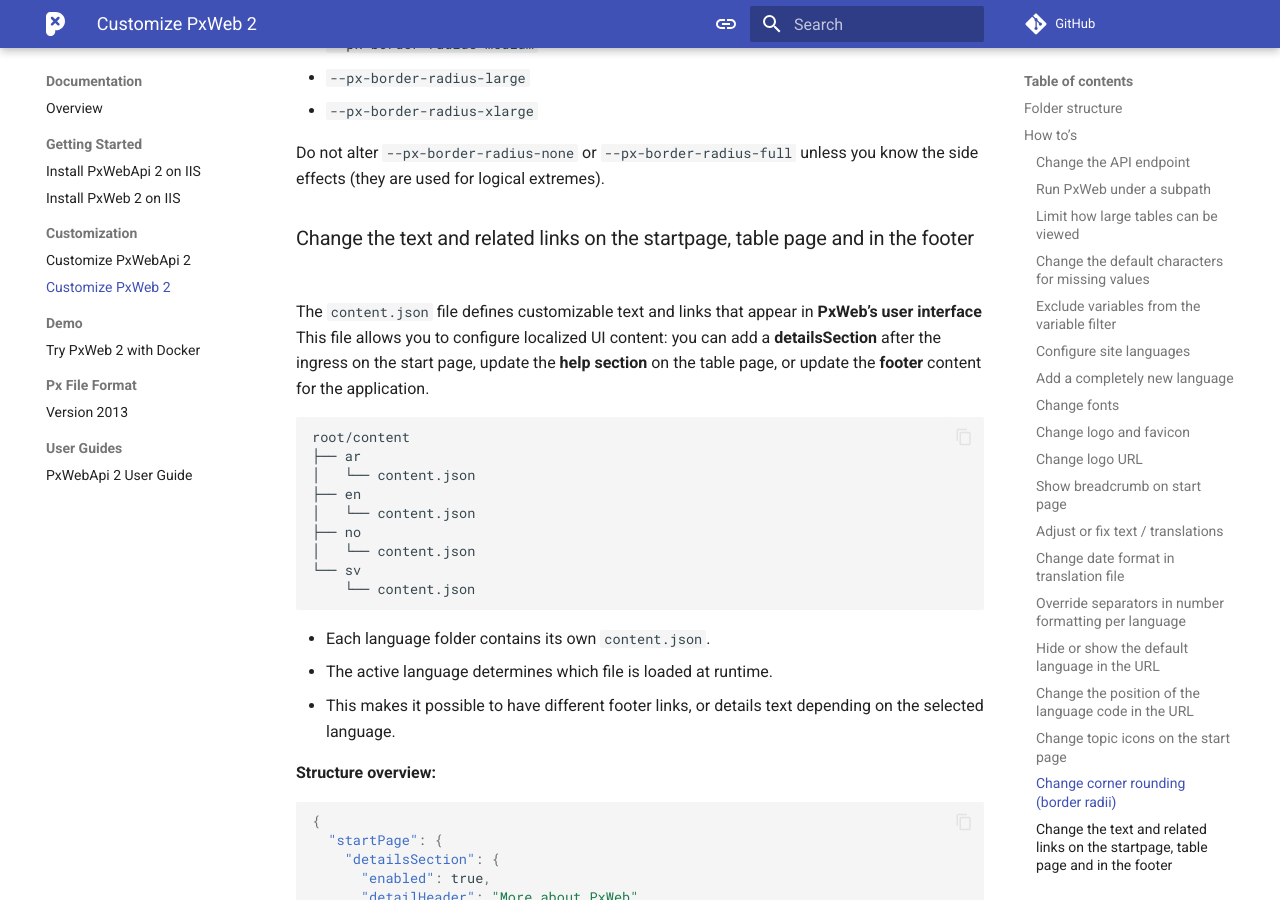
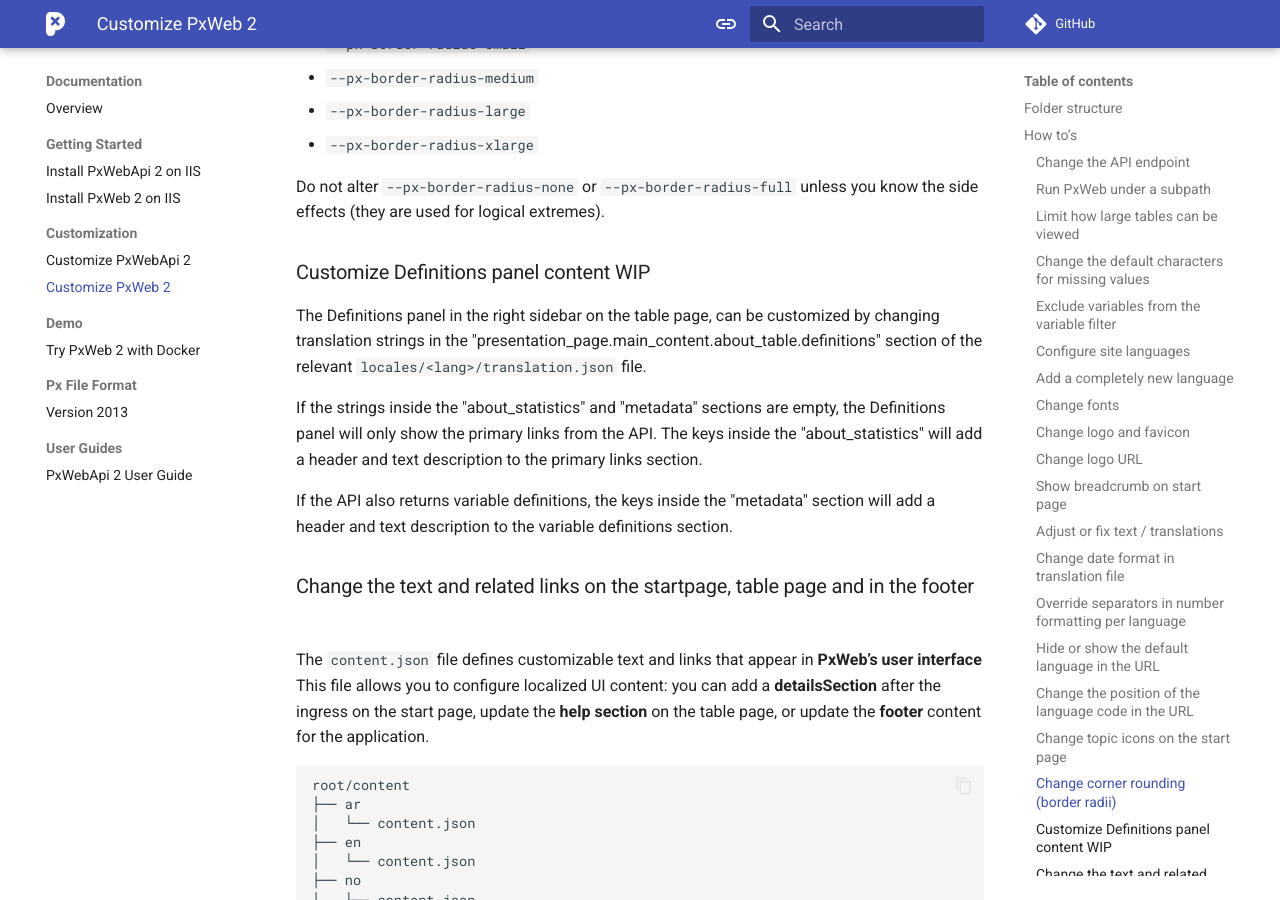
Before and after one commit to PxTools/pxtools.github.io, an MkDocs documentation site: the page built from docs/PxWeb2/documentation/customization.md, in a window 1280 px wide and 900 px high, scrolled down 9389 px. Built offline with MkDocs 1.6.1 and Material for MkDocs 9.7.7, drawn with Linux system fonts in a browser that asks for light colours; comment, search, counter and statistics services are not loaded; some of the changed text lies outside the part shown.

Commit message:
Add WIP documentation, needs to be finished when API part is done

```diff
--- a/docs/PxWeb2/documentation/customization.md
+++ b/docs/PxWeb2/documentation/customization.md
@@ -15,6 +15,7 @@
 - Limit table sizes.
 - Control how and where languages appear in URLs.
 - Hide variables from the variable filter.
+- Customize Definitions panel content. WIP
 - Customize start page text and footer links (examples included below).
 - Define characters used for missing values.
 
@@ -463,6 +464,15 @@
 Do not alter `--px-border-radius-none` or `--px-border-radius-full` unless you
 know the side effects (they are used for logical extremes).
 
+### Customize Definitions panel content WIP
+
+The Definitions panel in the right sidebar on the table page, can be
+customized by changing translation strings in the "presentation_page.main_content.about_table.definitions" section of the relevant `locales/<lang>/translation.json` file.
+
+If the strings inside the "about_statistics" and "metadata" sections are empty, the Definitions panel will only show the primary links from the API. The keys inside the "about_statistics" will add a header and text description to the primary links section.
+
+If the API also returns variable definitions, the keys inside the "metadata" section will add a header and text description to the variable definitions section.
+
 ### Change the text and related links on the startpage, table page and in the footer
 
 The `content.json` file defines customizable text and links that appear in
```
